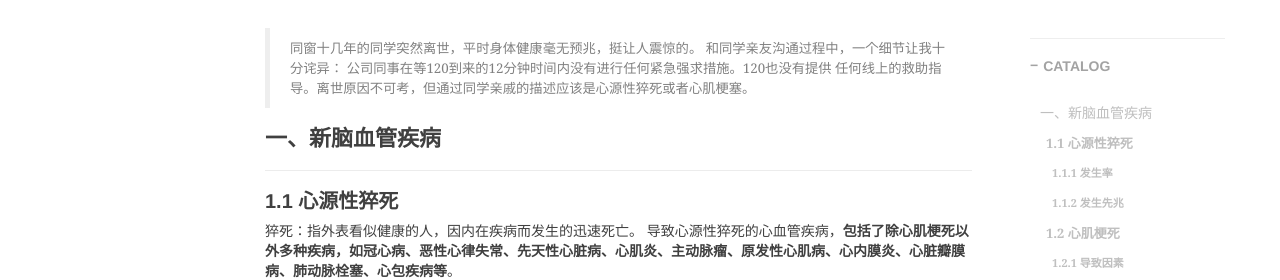
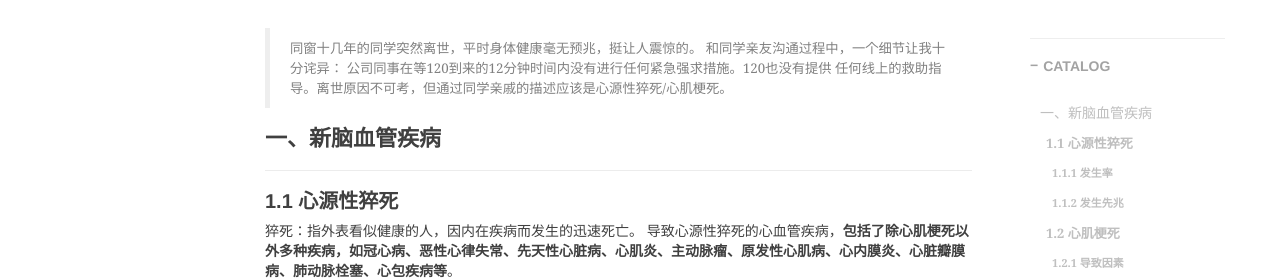
Before and after one commit to shihai1991/shihai1991.github.io, a Jekyll site: the page built from _posts/2023-03-20-心脑血管疾病.md, in a window 1280 px wide and 900 px high. Shown: the part 457-737 px from the top of the window. Built offline with Jekyll 4.4.1, drawn with Linux system fonts in a browser that asks for light colours; nearby versions of some CDN libraries; comment, search, counter and statistics services are not loaded.

Commit message:
Update 2023-03-20-心脑血管疾病.md

```diff
--- a/_posts/2023-03-20-心脑血管疾病.md
+++ b/_posts/2023-03-20-心脑血管疾病.md
@@ -12,7 +12,7 @@ time: '2023.03.20 18:51:00'
 > 同窗十几年的同学突然离世，平时身体健康毫无预兆，挺让人震惊的。
 > 和同学亲友沟通过程中，一个细节让我十分诧异：
 > 公司同事在等120到来的12分钟时间内没有进行任何紧急强求措施。120也没有提供
-> 任何线上的救助指导。离世原因不可考，但通过同学亲戚的描述应该是心源性猝死或者心肌梗塞。
+> 任何线上的救助指导。离世原因不可考，但通过同学亲戚的描述应该是心源性猝死/心肌梗死。
 
 # 一、新脑血管疾病
 ## 1.1 心源性猝死
```
